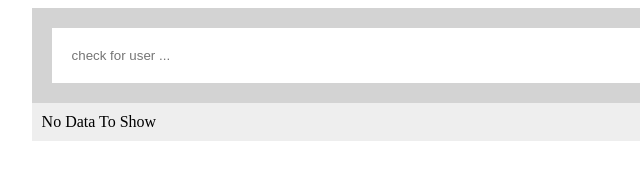
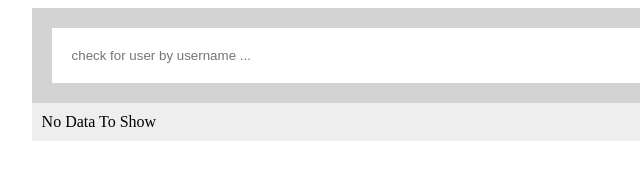
Before and after one commit to islahamine/LookUpApi, a plain HTML site: page index.html in a window 1280 px wide. Shown: the full height of the page, 166-806 px from the left. Drawn offline with nearby package versions, Linux system fonts and the light colour scheme.

Commit message:
Update index.html

```diff
--- a/index.html
+++ b/index.html
@@ -17,7 +17,7 @@
     <div class="container">
       <div class="flex">
         <div class="inp">
-          <input id="username" type="text" placeholder="check for user ..." />
+          <input id="username" type="text" placeholder="check for user by username ..." />
         </div>
         <div class="button"><button>CHECK</button></div>
       </div>
```
